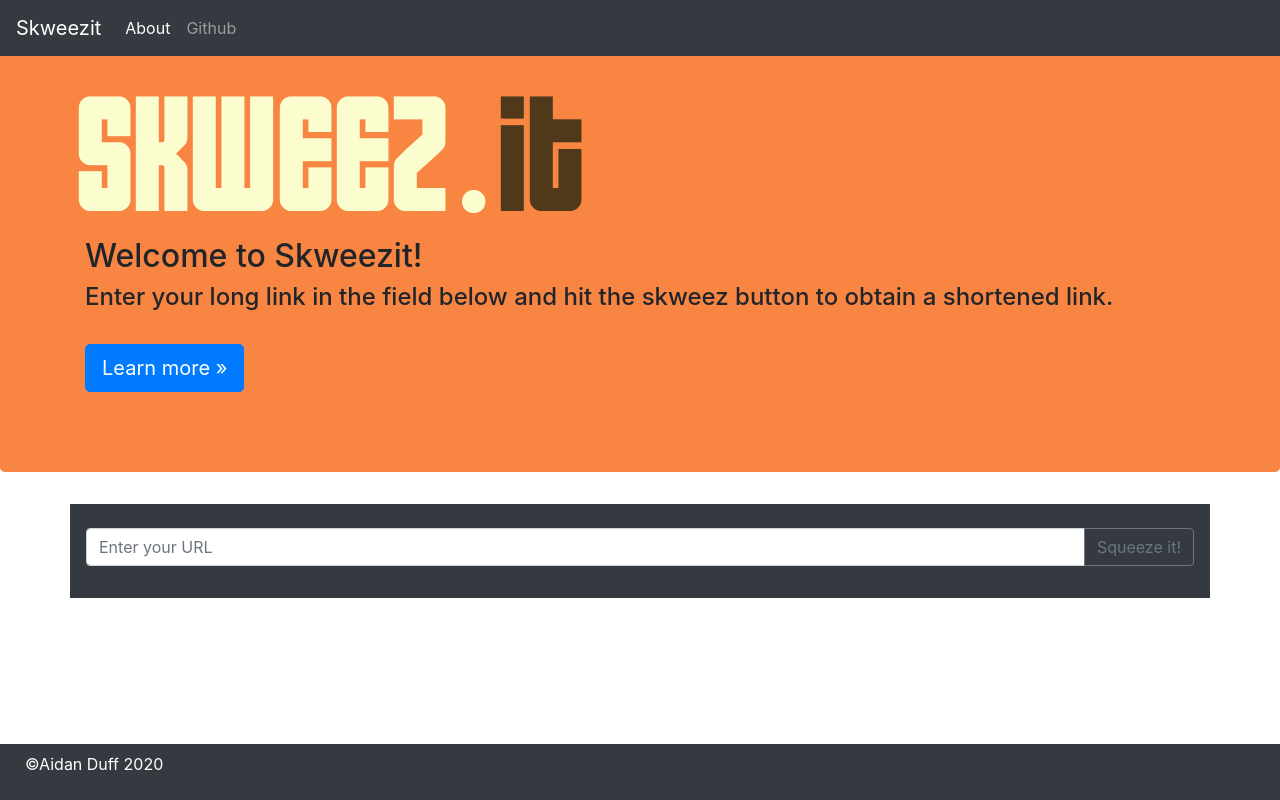
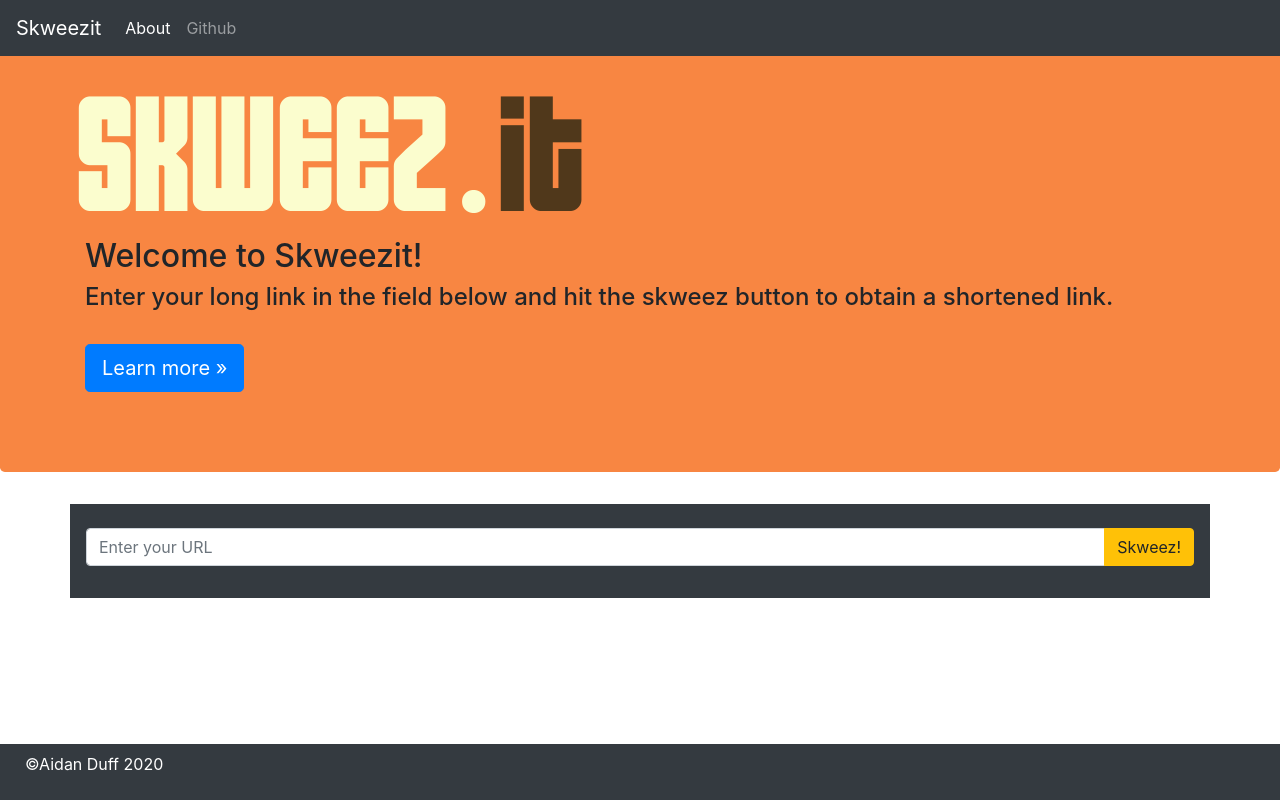
Before and after one commit to aidanduff/url-shortener-frontend, a React (Create React App) app: page / in a window 1280 px wide. Built offline with nearby package versions, Linux system fonts and the light colour scheme.

Commit message:
updated input button

```diff
--- a/src/components/input.jsx
+++ b/src/components/input.jsx
@@ -15,7 +15,7 @@ class  Input extends Component {
         <div className="input-group mb-3 mt-2">
         <input type="text" className="form-control" placeholder="Enter your URL" aria-label="Enter your URL" aria-describedby="button-addon2" onChange={this.props.onURLChange}/>
         <div className="input-group-append">
-          <button className="btn btn-outline-secondary" type="button" id="button-addon2" onClick={this.props.onUrlEntry}>Squeeze it!</button>
+          <button className="btn btn-warning" type="button" id="button-addon2" onClick={this.props.onUrlEntry}>Skweez!</button>
         </div>
       </div>
       );
```
